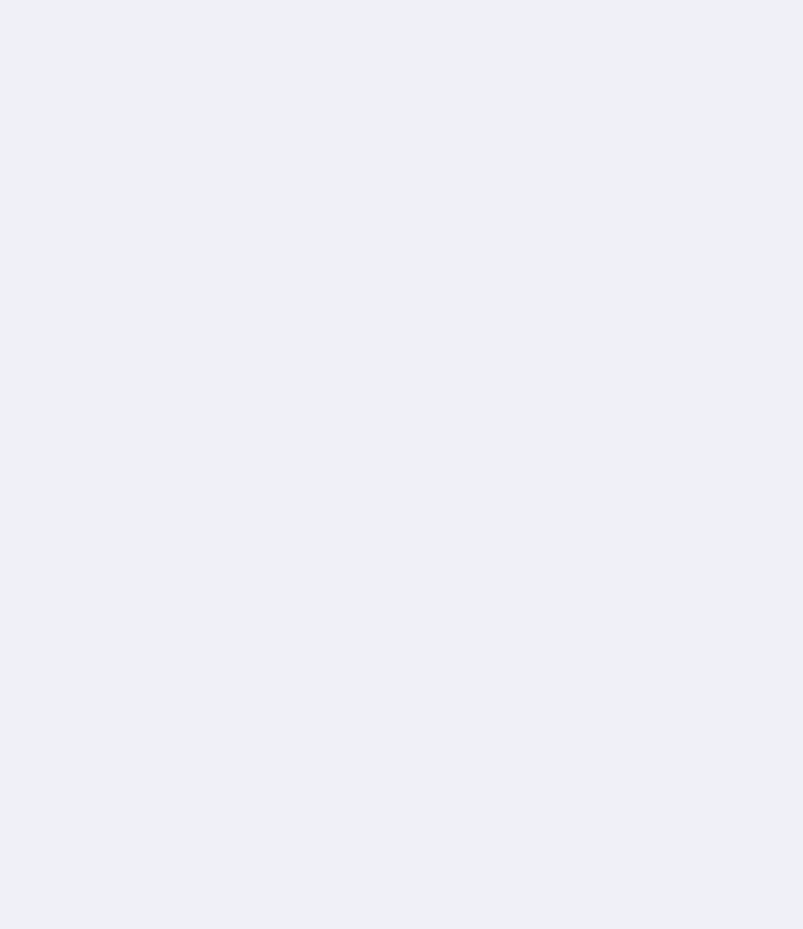
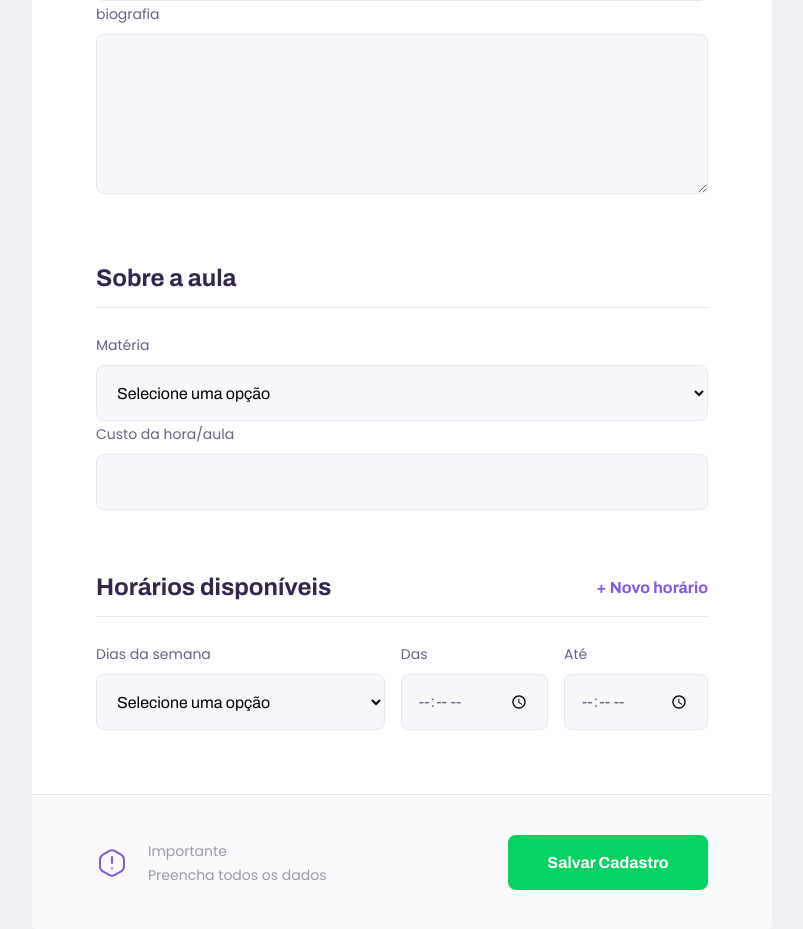
Before and after one commit to repositories01/blab, a React (Create React App) app in the folder frontend-web/: page /give-classes in a window 1280 px wide. Shown: the part 705-1634 px from the top of the page, without its empty margins (238-1041 px from the left). Before the commit the page ends 800 px from the top, so only its background shows below. Built offline with nearby package versions, Linux system fonts and the light colour scheme.

Commit message:
update form

```diff
--- /dev/null
+++ b/frontend-web/src/components/Input/index.tsx
@@ -0,0 +1,18 @@
+import React, {InputHTMLAttributes} from "react";
+import './styles.css'
+interface InputProps extends InputHTMLAttributes<HTMLInputElement>{
+
+    name: string,
+    label: string
+}
+
+const Input: React.FC<InputProps> = ({label, name, ...rest})  => {
+  return (
+    <div className="input-block">
+      <label htmlFor={name}>{label}</label>
+      <input type="text" id={name} {...rest} />
+    </div>
+  );
+}
+
+export default Input;
--- /dev/null
+++ b/frontend-web/src/components/Input/styles.css
@@ -0,0 +1,30 @@
+.input-block {
+    position: relative;
+  }
+
+  .input-block label {
+    font-size: 1.4rem;
+  }
+
+  .input-block input {
+    width: 100%;
+    height: 5.6rem;
+    margin-top: 0.8rem;
+    border-radius: 0.8rem;
+    background: var(--color-input-background);
+    border: 1px solid var(--color-line-in-white);
+    outline: 0;
+    padding: 0 1.6rem;
+    font: 1.6rem Archivo;
+  }
+
+  .input-block:focus-within::after {
+    width: calc(100% - 3.2rem);
+    height: 2px;
+    content: "";
+    background: var(--color-primary-light);
+    position: absolute;
+    left: 1.6rem;
+    right: 1.6rem;
+    bottom: 0;
+  }
--- /dev/null
+++ b/frontend-web/src/components/Select/index.tsx
@@ -0,0 +1,32 @@
+import React, { SelectHTMLAttributes } from "react";
+import "./styles.css";
+interface SelecetProps extends SelectHTMLAttributes<HTMLSelectElement> {
+  name: string;
+  label: string;
+  options: Array<{
+    value: string;
+    label: string;
+  }>;
+}
+
+const Select: React.FC<SelecetProps> = ({ options, label, name, ...rest }) => {
+  return (
+    <div className="select-block">
+      <label htmlFor={name}>{label}</label>
+      <select id={name} {...rest}>
+        <option value="" disabled selected hidden>
+          Selecione uma opção
+        </option>
+        {options.map((op) => {
+          return (
+            <option key={op.value} value={op.value}>
+              {op.label}{" "}
+            </option>
+          );
+        })}
+      </select>
+    </div>
+  );
+};
+
+export default Select;
--- /dev/null
+++ b/frontend-web/src/components/Select/styles.css
@@ -0,0 +1,30 @@
+.select-block {
+  position: relative;
+}
+
+.select-block label {
+  font-size: 1.4rem;
+}
+
+.select-block select {
+  width: 100%;
+  height: 5.6rem;
+  margin-top: 0.8rem;
+  border-radius: 0.8rem;
+  background: var(--color-input-background);
+  border: 1px solid var(--color-line-in-white);
+  outline: 0;
+  padding: 0 1.6rem;
+  font: 1.6rem Archivo;
+}
+
+.select-block:focus-within::after {
+  width: calc(100% - 3.2rem);
+  height: 2px;
+  content: "";
+  background: var(--color-primary-light);
+  position: absolute;
+  left: 1.6rem;
+  right: 1.6rem;
+  bottom: 0;
+}
--- /dev/null
+++ b/frontend-web/src/components/Texarea/index.tsx
@@ -0,0 +1,17 @@
+import React, { TextareaHTMLAttributes } from "react";
+import "./styles.css";
+interface TextareaProps extends TextareaHTMLAttributes<HTMLTextAreaElement> {
+  name: string;
+  label: string;
+}
+
+const Textarea: React.FC<TextareaProps> = ({ label, name, ...rest }) => {
+  return (
+    <div className="textarea-block">
+      <label htmlFor={name}>{label}</label>
+      <textarea  id={name} {...rest} />
+    </div>
+  );
+};
+
+export default Textarea;
--- /dev/null
+++ b/frontend-web/src/components/Texarea/styles.css
@@ -0,0 +1,31 @@
+.textarea-block {
+    position: relative;
+  }
+
+  .textarea-block label {
+    font-size: 1.4rem;
+  }
+
+  .textarea-block textarea {
+    width: 100%;
+    height: 16rem;
+    margin-top: 0.8rem;
+    border-radius: 0.8rem;
+    background: var(--color-input-background);
+    border: 1px solid var(--color-line-in-white);
+    outline: 0;
+    resize: vertical;
+    padding: 1.2rem 1.6rem;
+    font: 1.6rem Archivo;
+  }
+
+  .textarea-block:focus-within::after {
+    width: calc(100% - 3.2rem);
+    height: 2px;
+    content: "";
+    background: var(--color-primary-light);
+    position: absolute;
+    left: 1.6rem;
+    right: 1.6rem;
+    bottom: 8px;
+  }
--- a/frontend-web/src/pages/TeacherForm/index.tsx
+++ b/frontend-web/src/pages/TeacherForm/index.tsx
@@ -1,6 +1,10 @@
 import React from "react";
 import PageHeader from "../../components/PageHeader";
-import './styles.css'
+import Input from "../../components/Input";
+import warningIcon from "../../assets/images/icons/warning.svg";
+import Textarea from "../../components/Texarea";
+import Select from "../../components/Select";
+import "./styles.css";
 
 function TeacherForm() {
   return (
@@ -14,21 +18,62 @@
         <fieldset>
           <legend>Seus dados </legend>
 
-          <div className="input-block">
-            <label htmlFor="name">Nome Completo</label>
-            <input type="text" id="name" />
+          <Input name="name" label="Nome Completo" />
+          <Input name="avatar" label="Foto" />
+          <Input name="whatsapp" label="Whatsapp" />
+          <Textarea name="bio" label="biografia" />
+        </fieldset>
+
+        <fieldset>
+          <legend>Sobre a aula </legend>
+
+          <Select
+          name="subject"
+          label="Matéria"
+          options={[
+            {value: "Artes", label: 'Artes'},
+            {value: "Ingles", label: 'Ingles'},
+          ]}
+          />
+          <Input name="const" label="Custo da hora/aula" />
+        </fieldset>
+        <fieldset>
+          <legend>
+            Horários disponíveis
+            <button type="button">
+            + Novo horário
+          </button>
+          </legend>
+
+          <div className="schedule-item">
+          <Select
+            name="week_day"
+            label="Dias da semana"
+            options={[
+              { value: "0", label: "Domingo" },
+              { value: "1", label: "Segunda-Feira" },
+              { value: "2", label: "Terça-Feira" },
+              { value: "3", label: "Quarta-feira" },
+              { value: "5", label: "Quita-Feira" },
+              { value: "5", label: "Sexta-Feira" },
+              { value: "6", label: "Sábado" },
+            ]}
+          />
+          <Input name="from"  label="Das" type="time"/>
+          <Input name="to"  label="Até" type="time"/>
+
           </div>
 
-          <div className="input-block">
-            <label htmlFor="avatar">Foto</label>
-            <input type="text" id="avatar" />
-          </div>
+        </fieldset>
 
-          <div className="input-block">
-            <label htmlFor="whatsapp">Whatsapp</label>
-            <input type="text" id="whatsapp" />
-          </div>
-        </fieldset>
+        <footer>
+          <p>
+            <img src={warningIcon} />
+            Importante <br />
+            Preencha todos os dados
+          </p>
+          <button type="button"> Salvar Cadastro</button>
+        </footer>
       </main>
     </div>
   );
--- a/frontend-web/src/pages/TeacherForm/styles.css
+++ b/frontend-web/src/pages/TeacherForm/styles.css
@@ -1,16 +1,15 @@
 #page-teacher-form {
-    width:100vw;
-    height:100vh;
-
+  width: 100vw;
+  height: 100vh;
 }
 
-#page-teacher-form .page-header .header-content{
-    margin-bottom:6.4rem;
+#page-teacher-form .page-header .header-content {
+  margin-bottom: 6.4rem;
 }
 
 #page-teacher-form main {
   background: var(--color-box-base);
-    width:100%;
+  width: 100%;
   max-width: 74rem;
   border-radius: 0.8rem;
   margin: -3.2rem auto 3.2rem;
@@ -18,17 +17,16 @@
   overflow: hidden;
 }
 
-#page-teacher-form main  fieldset{
-    border:0;
-    padding:0 2.4rem;
+#page-teacher-form main fieldset {
+  border: 0;
+  padding: 0 2.4rem;
 }
-#page-teacher-form main  fieldset + fieldset{
+#page-teacher-form main fieldset + fieldset {
   margin-top: 6.4rem;
-
 }
 
-#page-teacher-form main fieldset legend{
-    font:700 2.4rem Archivo;
+#page-teacher-form main fieldset legend {
+  font: 700 2.4rem Archivo;
   color: var(--color-text-title);
   margin-bottom: 2.4rem;
   display: flex;
@@ -38,3 +36,96 @@
   padding-bottom: 1.6rem;
   border-bottom: 1px solid var(--color-line-in-white);
 }
+
+#page-teacher-form main fieldset legend button {
+  background: none;
+  border: none;
+  color: var(--color-primary);
+  font: 700 1.6rem Archivo;
+  cursor: pointer;
+  transition: color 0.2s;
+}
+
+#page-teacher-form main fieldset legend button:hover {
+  color: var(--color-primary-dark);
+}
+
+#page-teacher-form main footer {
+  padding: 4rem 2.4rem;
+  background: var(--color-box-footer);
+  border-top: 1px solid var(--color-line-in-white);
+  margin-top: 6.4rem;
+}
+
+#page-teacher-form main footer p {
+  display: flex;
+  align-items: center;
+  justify-content: center;
+  font-size: 1.4rem;
+  line-height: 2.4rem;
+  color: var(--color-text-complement);
+}
+
+#page-teacher-form main footer img {
+  margin-right: 2rem;
+}
+
+#page-teacher-form main footer button {
+  width: 100%;
+  height: 5.5rem;
+  background: var(--color-secundary);
+  color: var(--color-button-text);
+  border: 0;
+  border-radius: 0.8rem;
+  cursor: pointer;
+  font: 700 1.6rem Archivo;
+  display: flex;
+  align-items: center;
+  justify-content: center;
+  text-decoration: center;
+  transition: background-color 0.2s;
+  margin-top: 3.2rem;
+}
+
+#page-teacher-form main footer button:hover {
+  background-color: var(--color-secundary-dark);
+}
+
+@media (min-width: 700px) {
+  #page-teacher-form {
+    max-width: 100vw;
+  }
+
+  #page-teacher-form .page-header .header-content {
+    margin-bottom: 0;
+  }
+
+  #page-teacher-form main fieldset {
+    padding: 0 6.4rem;
+  }
+
+  #page-teacher-form main .schedule-item {
+    display: flex;
+    column-gap: 1.6rem;
+  }
+
+  #page-teacher-form main .schedule-item .input-block {
+    margin-top: 0 !important;
+  }
+
+  #page-teacher-form main footer {
+    padding: 4rem 6.4rem;
+    display: flex;
+    align-items: center;
+    justify-content: space-between;
+  }
+
+  #page-teacher-form main footer p {
+    justify-content: space-between;
+  }
+
+  #page-teacher-form main footer button {
+    width: 20rem;
+    margin-top: 0;
+  }
+}
--- a/frontend-web/src/pages/TeacherList/index.tsx
+++ b/frontend-web/src/pages/TeacherList/index.tsx
@@ -2,26 +2,36 @@
 import "./styles.css";
 import PageHeader from "../../components/PageHeader";
 import TeacherItem from "../../components/TeacherItem";
+import Input from "../../components/Input";
+import Select from "../../components/Select";
 
 function TeacherList() {
   return (
     <div id="page-teacher-list" className="container">
       <PageHeader title="Estes são os proffys disponíveis.">
         <form id="search-teachers">
-          <div className="input-block">
-            <label htmlFor="subject">Matéria</label>
-            <input type="text" id="subject" />
-          </div>
-
-          <div className="input-block">
-            <label htmlFor="week_day">Dia da semana</label>
-            <input type="text" id="week_day" />
-          </div>
-
-          <div className="input-block">
-            <label htmlFor="time">Hora</label>
-            <input type="text" id="time" />
-          </div>
+          <Select
+            name="subject"
+            label="Matéria"
+            options={[
+              { value: "Artes", label: "Artes" },
+              { value: "Ingles", label: "Ingles" },
+            ]}
+          />
+          <Select
+            name="week_day"
+            label="Dias da semana"
+            options={[
+              { value: "0", label: "Domingo" },
+              { value: "1", label: "Segunda-Feira" },
+              { value: "2", label: "Terça-Feira" },
+              { value: "3", label: "Quarta-feira" },
+              { value: "5", label: "Quita-Feira" },
+              { value: "5", label: "Sexta-Feira" },
+              { value: "6", label: "Sábado" },
+            ]}
+          />
+          <Input type="time" name="time" label="Hora" />
         </form>
       </PageHeader>
 
--- a/frontend-web/src/pages/TeacherList/styles.css
+++ b/frontend-web/src/pages/TeacherList/styles.css
@@ -11,36 +11,6 @@
   color: var(--color-text-in-primary);
 }
 
-#search-teachers .input-block {
-  position: relative;
-}
-
-#search-teachers .input-block label {
-  font-size: 1.4rem;
-}
-
-#search-teachers .input-block input {
-  width: 100%;
-  height: 5.6rem;
-  margin-top: 0.8rem;
-  border-radius: 0.8rem;
-  background: var(--color-input-background);
-  border: 1px solid var(--color-line-in-white);
-  outline: 0;
-  padding: 0 1.6rem;
-  font: 1.6rem Archivo;
-}
-
-#search-teachers .input-block:focus-within::after {
-  width: calc(100% - 3.2rem);
-  height: 2px;
-  content: "";
-  background: var(--color-primary-light);
-  position: absolute;
-  left: 1.6rem;
-  right: 1.6rem;
-  bottom: 0;
-}
 
 #page-teacher-list main {
   margin: 3.2rem auto;
```
Lines whose indentation alone changed are shown as unchanged.
